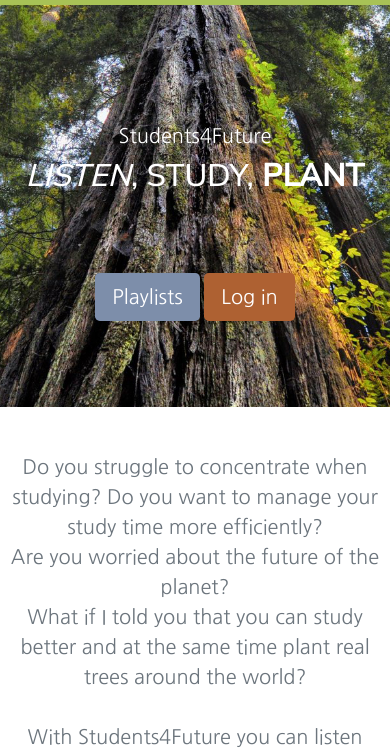
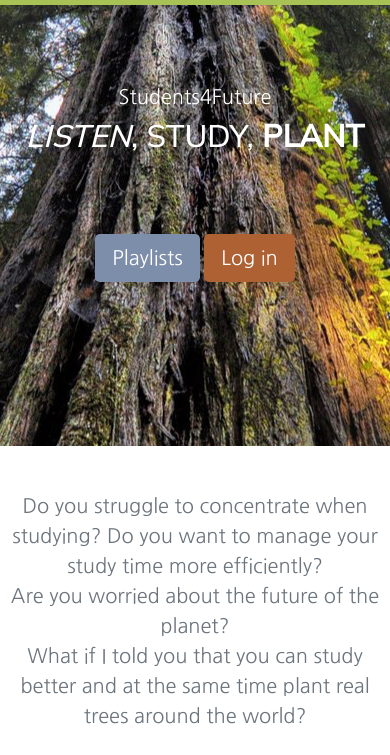
Before and after one commit to Students4Future/studentsforfuture, a plain HTML site: page index.html in a window 390 px wide. Shown: the part 71-826 px from the top of the page. Drawn offline with nearby package versions, Linux system fonts and the light colour scheme.

Commit message:
caricamento css 5

```diff
--- a/css/style.css
+++ b/css/style.css
@@ -15,12 +15,12 @@ margin:0%;
 
  }
 
-@media screen and (max-width: 600px) {#headerhome{background: url(../images/Senza.jpg) no-repeat center;  background-size: 100%;
+@media screen and (max-width: 600px) {#headerhome{background: url(../images/Senza.jpg) no-repeat center;
 
 
-padding-top: 30% ;
+padding-top: 20% ;
 
-padding-bottom: 10%;
+padding-bottom: 30%;
 
 
 
```
